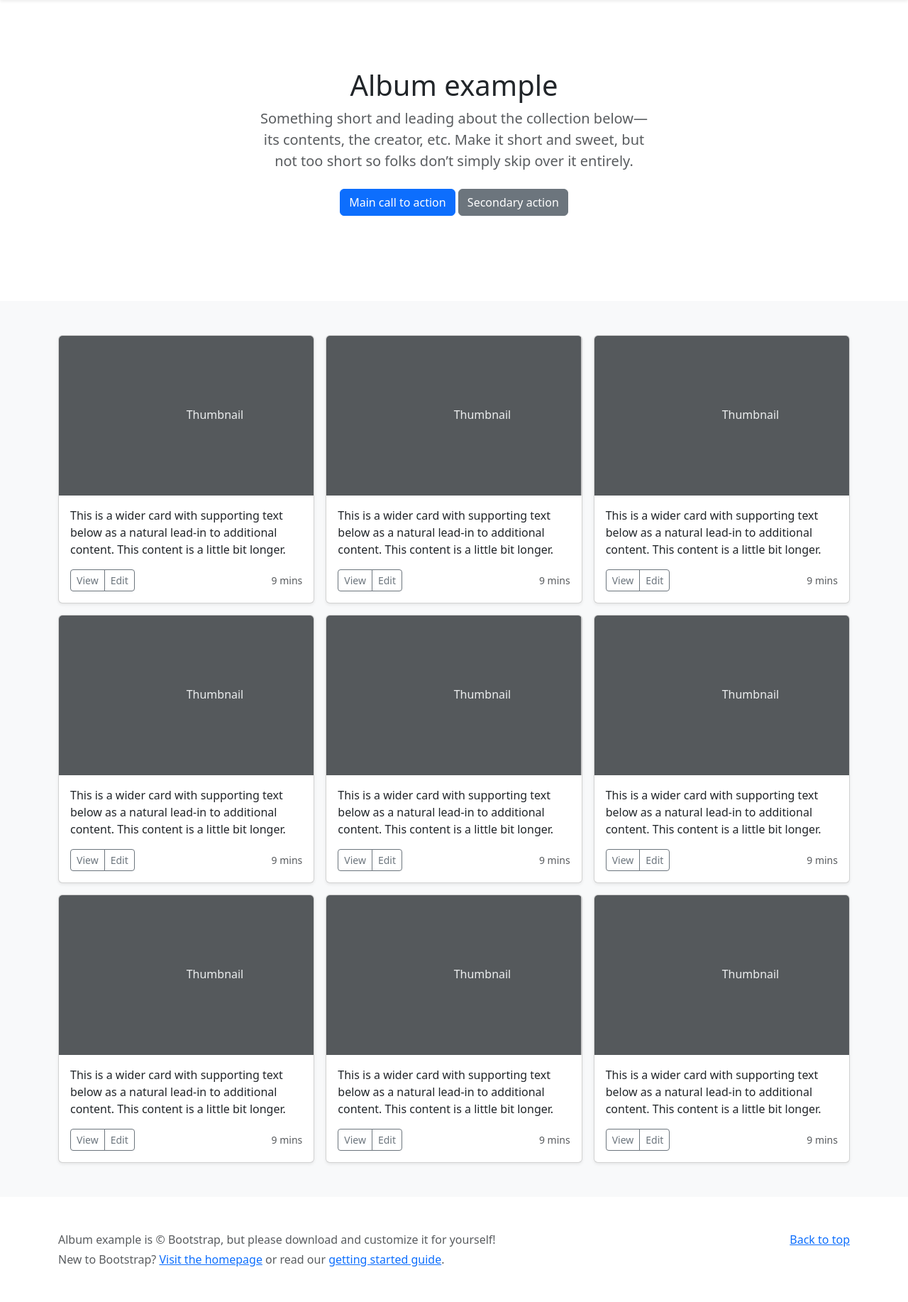
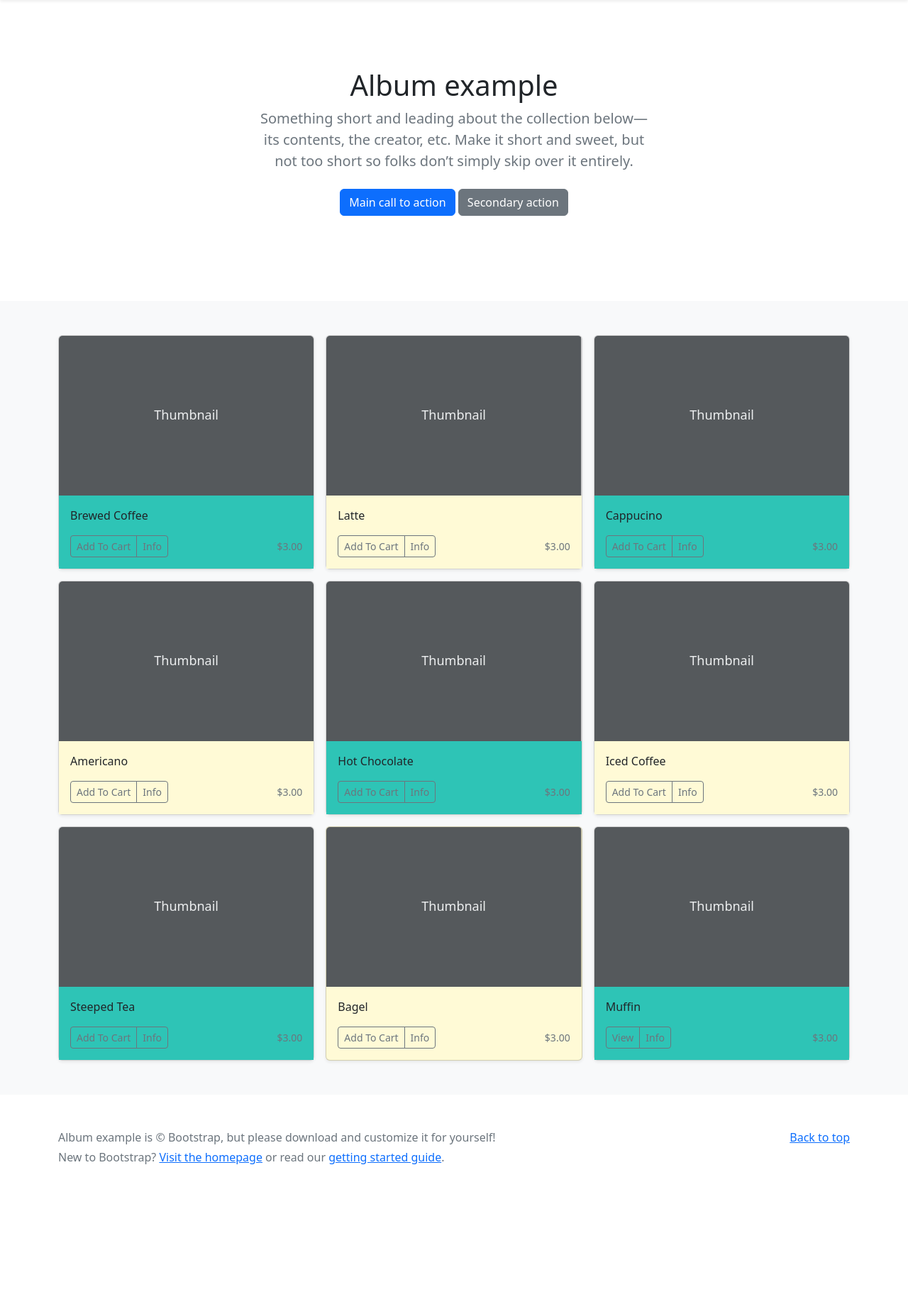
Before and after one commit to emilyirenelai/SOFE2800FinalProject, a PHP site: page /menu.html in a window 1280 px wide. Shown: the part 56-1890 px from the top of the page at 71% size. After the commit the page ends 1696 px from the top, so only its background shows below. Run offline with PHP 8.4, Linux system fonts and the light colour scheme; some libraries are stand-ins or nearby versions.

Commit message:
text and css changes

```diff
--- a/menu.html
+++ b/menu.html
@@ -14,7 +14,8 @@
 
     <link rel="canonical" href="https://getbootstrap.com/docs/5.2/examples/album/">
 
-    <link href="../assets/dist/css/bootstrap.min.css" rel="stylesheet">
+    <!-- <link href="../assets/dist/css/bootstrap.min.css" rel="stylesheet"> -->
+    <link rel="stylesheet" href="menuStyle.css">
 
   </head>
   <body>
@@ -74,14 +75,14 @@
           <div class="card shadow-sm">
             <svg class="bd-placeholder-img card-img-top" width="100%" height="225" xmlns="http://www.w3.org/2000/svg" role="img" aria-label="Placeholder: Thumbnail" preserveAspectRatio="xMidYMid slice" focusable="false"><title>Placeholder</title><rect width="100%" height="100%" fill="#55595c"/><text x="50%" y="50%" fill="#eceeef" dy=".3em">Thumbnail</text></svg>
 
-            <div class="card-body">
-              <p class="card-text">This is a wider card with supporting text below as a natural lead-in to additional content. This content is a little bit longer.</p>
+            <div class="card-body" id = "blockone">
+              <p class="card-text">Brewed Coffee</p>
               <div class="d-flex justify-content-between align-items-center">
                 <div class="btn-group">
-                  <button type="button" class="btn btn-sm btn-outline-secondary">View</button>
-                  <button type="button" class="btn btn-sm btn-outline-secondary">Edit</button>
+                  <button type="button" class="btn btn-sm btn-outline-secondary">Add To Cart</button>
+                  <button type="button" class="btn btn-sm btn-outline-secondary">Info</button>
                 </div>
-                <small class="text-muted">9 mins</small>
+                <small class="text-muted">$3.00</small>
               </div>
             </div>
           </div>
@@ -90,14 +91,14 @@
           <div class="card shadow-sm">
             <svg class="bd-placeholder-img card-img-top" width="100%" height="225" xmlns="http://www.w3.org/2000/svg" role="img" aria-label="Placeholder: Thumbnail" preserveAspectRatio="xMidYMid slice" focusable="false"><title>Placeholder</title><rect width="100%" height="100%" fill="#55595c"/><text x="50%" y="50%" fill="#eceeef" dy=".3em">Thumbnail</text></svg>
 
-            <div class="card-body">
-              <p class="card-text">This is a wider card with supporting text below as a natural lead-in to additional content. This content is a little bit longer.</p>
+            <div class="card-body" id = "blocktwo">
+              <p class="card-text">Latte</p>
               <div class="d-flex justify-content-between align-items-center">
                 <div class="btn-group">
-                  <button type="button" class="btn btn-sm btn-outline-secondary">View</button>
-                  <button type="button" class="btn btn-sm btn-outline-secondary">Edit</button>
+                  <button type="button" class="btn btn-sm btn-outline-secondary">Add To Cart</button>
+                  <button type="button" class="btn btn-sm btn-outline-secondary">Info</button>
                 </div>
-                <small class="text-muted">9 mins</small>
+                <small class="text-muted">$3.00</small>
               </div>
             </div>
           </div>
@@ -106,14 +107,14 @@
           <div class="card shadow-sm">
             <svg class="bd-placeholder-img card-img-top" width="100%" height="225" xmlns="http://www.w3.org/2000/svg" role="img" aria-label="Placeholder: Thumbnail" preserveAspectRatio="xMidYMid slice" focusable="false"><title>Placeholder</title><rect width="100%" height="100%" fill="#55595c"/><text x="50%" y="50%" fill="#eceeef" dy=".3em">Thumbnail</text></svg>
 
-            <div class="card-body">
-              <p class="card-text">This is a wider card with supporting text below as a natural lead-in to additional content. This content is a little bit longer.</p>
+            <div class="card-body" id = "blockone">
+              <p class="card-text">Cappucino</p>
               <div class="d-flex justify-content-between align-items-center">
                 <div class="btn-group">
-                  <button type="button" class="btn btn-sm btn-outline-secondary">View</button>
-                  <button type="button" class="btn btn-sm btn-outline-secondary">Edit</button>
+                  <button type="button" class="btn btn-sm btn-outline-secondary">Add To Cart</button>
+                  <button type="button" class="btn btn-sm btn-outline-secondary">Info</button>
                 </div>
-                <small class="text-muted">9 mins</small>
+                <small class="text-muted">$3.00</small>
               </div>
             </div>
           </div>
@@ -123,14 +124,14 @@
           <div class="card shadow-sm">
             <svg class="bd-placeholder-img card-img-top" width="100%" height="225" xmlns="http://www.w3.org/2000/svg" role="img" aria-label="Placeholder: Thumbnail" preserveAspectRatio="xMidYMid slice" focusable="false"><title>Placeholder</title><rect width="100%" height="100%" fill="#55595c"/><text x="50%" y="50%" fill="#eceeef" dy=".3em">Thumbnail</text></svg>
 
-            <div class="card-body">
-              <p class="card-text">This is a wider card with supporting text below as a natural lead-in to additional content. This content is a little bit longer.</p>
+            <div class="card-body" id = "blocktwo">
+              <p class="card-text">Americano</p>
               <div class="d-flex justify-content-between align-items-center">
                 <div class="btn-group">
-                  <button type="button" class="btn btn-sm btn-outline-secondary">View</button>
-                  <button type="button" class="btn btn-sm btn-outline-secondary">Edit</button>
+                  <button type="button" class="btn btn-sm btn-outline-secondary">Add To Cart</button>
+                  <button type="button" class="btn btn-sm btn-outline-secondary">Info</button>
                 </div>
-                <small class="text-muted">9 mins</small>
+                <small class="text-muted">$3.00</small>
               </div>
             </div>
           </div>
@@ -139,14 +140,14 @@
           <div class="card shadow-sm">
             <svg class="bd-placeholder-img card-img-top" width="100%" height="225" xmlns="http://www.w3.org/2000/svg" role="img" aria-label="Placeholder: Thumbnail" preserveAspectRatio="xMidYMid slice" focusable="false"><title>Placeholder</title><rect width="100%" height="100%" fill="#55595c"/><text x="50%" y="50%" fill="#eceeef" dy=".3em">Thumbnail</text></svg>
 
-            <div class="card-body">
-              <p class="card-text">This is a wider card with supporting text below as a natural lead-in to additional content. This content is a little bit longer.</p>
+            <div class="card-body" id = "blockone">
+              <p class="card-text">Hot Chocolate</p>
               <div class="d-flex justify-content-between align-items-center">
                 <div class="btn-group">
-                  <button type="button" class="btn btn-sm btn-outline-secondary">View</button>
-                  <button type="button" class="btn btn-sm btn-outline-secondary">Edit</button>
+                  <button type="button" class="btn btn-sm btn-outline-secondary">Add To Cart</button>
+                  <button type="button" class="btn btn-sm btn-outline-secondary">Info</button>
                 </div>
-                <small class="text-muted">9 mins</small>
+                <small class="text-muted">$3.00</small>
               </div>
             </div>
           </div>
@@ -155,14 +156,14 @@
           <div class="card shadow-sm">
             <svg class="bd-placeholder-img card-img-top" width="100%" height="225" xmlns="http://www.w3.org/2000/svg" role="img" aria-label="Placeholder: Thumbnail" preserveAspectRatio="xMidYMid slice" focusable="false"><title>Placeholder</title><rect width="100%" height="100%" fill="#55595c"/><text x="50%" y="50%" fill="#eceeef" dy=".3em">Thumbnail</text></svg>
 
-            <div class="card-body">
-              <p class="card-text">This is a wider card with supporting text below as a natural lead-in to additional content. This content is a little bit longer.</p>
+            <div class="card-body" id = "blocktwo">
+              <p class="card-text">Iced Coffee</p>
               <div class="d-flex justify-content-between align-items-center">
                 <div class="btn-group">
-                  <button type="button" class="btn btn-sm btn-outline-secondary">View</button>
-                  <button type="button" class="btn btn-sm btn-outline-secondary">Edit</button>
+                  <button type="button" class="btn btn-sm btn-outline-secondary">Add To Cart</button>
+                  <button type="button" class="btn btn-sm btn-outline-secondary">Info</button>
                 </div>
-                <small class="text-muted">9 mins</small>
+                <small class="text-muted">$3.00</small>
               </div>
             </div>
           </div>
@@ -172,14 +173,30 @@
           <div class="card shadow-sm">
             <svg class="bd-placeholder-img card-img-top" width="100%" height="225" xmlns="http://www.w3.org/2000/svg" role="img" aria-label="Placeholder: Thumbnail" preserveAspectRatio="xMidYMid slice" focusable="false"><title>Placeholder</title><rect width="100%" height="100%" fill="#55595c"/><text x="50%" y="50%" fill="#eceeef" dy=".3em">Thumbnail</text></svg>
 
-            <div class="card-body">
-              <p class="card-text">This is a wider card with supporting text below as a natural lead-in to additional content. This content is a little bit longer.</p>
+            <div class="card-body" id = "blockone">
+              <p class="card-text">Steeped Tea</p>
               <div class="d-flex justify-content-between align-items-center">
                 <div class="btn-group">
-                  <button type="button" class="btn btn-sm btn-outline-secondary">View</button>
-                  <button type="button" class="btn btn-sm btn-outline-secondary">Edit</button>
+                  <button type="button" class="btn btn-sm btn-outline-secondary">Add To Cart</button>
+                  <button type="button" class="btn btn-sm btn-outline-secondary">Info</button>
                 </div>
-                <small class="text-muted">9 mins</small>
+                <small class="text-muted">$3.00</small>
+              </div>
+            </div>
+          </div>
+        </div>
+        <div class="col">
+          <div class="card shadow-sm" id = "blocktwo">
+            <svg class="bd-placeholder-img card-img-top" width="100%" height="225" xmlns="http://www.w3.org/2000/svg" role="img" aria-label="Placeholder: Thumbnail" preserveAspectRatio="xMidYMid slice" focusable="false"><title>Placeholder</title><rect width="100%" height="100%" fill="#55595c"/><text x="50%" y="50%" fill="#eceeef" dy=".3em">Thumbnail</text></svg>
+
+            <div class="card-body">
+              <p class="card-text">Bagel</p>
+              <div class="d-flex justify-content-between align-items-center">
+                <div class="btn-group">
+                  <button type="button" class="btn btn-sm btn-outline-secondary">Add To Cart</button>
+                  <button type="button" class="btn btn-sm btn-outline-secondary">Info</button>
+                </div>
+                <small class="text-muted">$3.00</small>
               </div>
             </div>
           </div>
@@ -188,30 +205,14 @@
           <div class="card shadow-sm">
             <svg class="bd-placeholder-img card-img-top" width="100%" height="225" xmlns="http://www.w3.org/2000/svg" role="img" aria-label="Placeholder: Thumbnail" preserveAspectRatio="xMidYMid slice" focusable="false"><title>Placeholder</title><rect width="100%" height="100%" fill="#55595c"/><text x="50%" y="50%" fill="#eceeef" dy=".3em">Thumbnail</text></svg>
 
-            <div class="card-body">
-              <p class="card-text">This is a wider card with supporting text below as a natural lead-in to additional content. This content is a little bit longer.</p>
+            <div class="card-body" id = "blockone">
+              <p class="card-text">Muffin</p>
               <div class="d-flex justify-content-between align-items-center">
                 <div class="btn-group">
                   <button type="button" class="btn btn-sm btn-outline-secondary">View</button>
-                  <button type="button" class="btn btn-sm btn-outline-secondary">Edit</button>
+                  <button type="button" class="btn btn-sm btn-outline-secondary">Info</button>
                 </div>
-                <small class="text-muted">9 mins</small>
-              </div>
-            </div>
-          </div>
-        </div>
-        <div class="col">
-          <div class="card shadow-sm">
-            <svg class="bd-placeholder-img card-img-top" width="100%" height="225" xmlns="http://www.w3.org/2000/svg" role="img" aria-label="Placeholder: Thumbnail" preserveAspectRatio="xMidYMid slice" focusable="false"><title>Placeholder</title><rect width="100%" height="100%" fill="#55595c"/><text x="50%" y="50%" fill="#eceeef" dy=".3em">Thumbnail</text></svg>
-
-            <div class="card-body">
-              <p class="card-text">This is a wider card with supporting text below as a natural lead-in to additional content. This content is a little bit longer.</p>
-              <div class="d-flex justify-content-between align-items-center">
-                <div class="btn-group">
-                  <button type="button" class="btn btn-sm btn-outline-secondary">View</button>
-                  <button type="button" class="btn btn-sm btn-outline-secondary">Edit</button>
-                </div>
-                <small class="text-muted">9 mins</small>
+                <small class="text-muted">$3.00</small>
               </div>
             </div>
           </div>
--- a/menuStyle.css
+++ b/menuStyle.css
@@ -17,7 +17,7 @@
 
   .b-example-divider {
     height: 3rem;
-    background-color: rgba(0, 0, 0, .1);
+    background-color: rgba(0, 0, 0, 0.1);
     border: solid rgba(0, 0, 0, .15);
     border-width: 1px 0;
     box-shadow: inset 0 .5em 1.5em rgba(0, 0, 0, .1), inset 0 .125em .5em rgba(0, 0, 0, .15);
@@ -53,3 +53,12 @@
   }
 
   /* End of formatting from Bootstrap */
+
+  #blockone {
+    background-color: #2ec4b6;
+
+  }
+
+  #blocktwo {
+    background-color: #FFFAD6;
+  }
```
